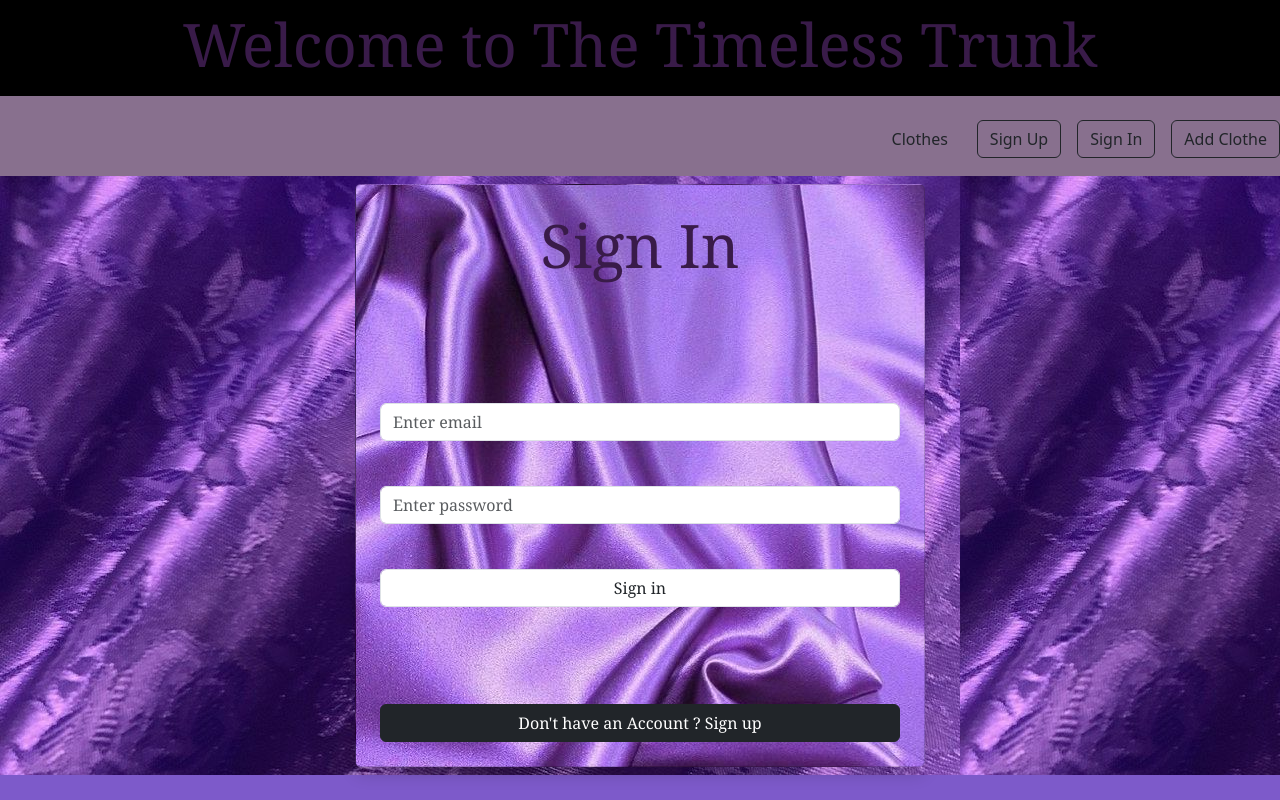
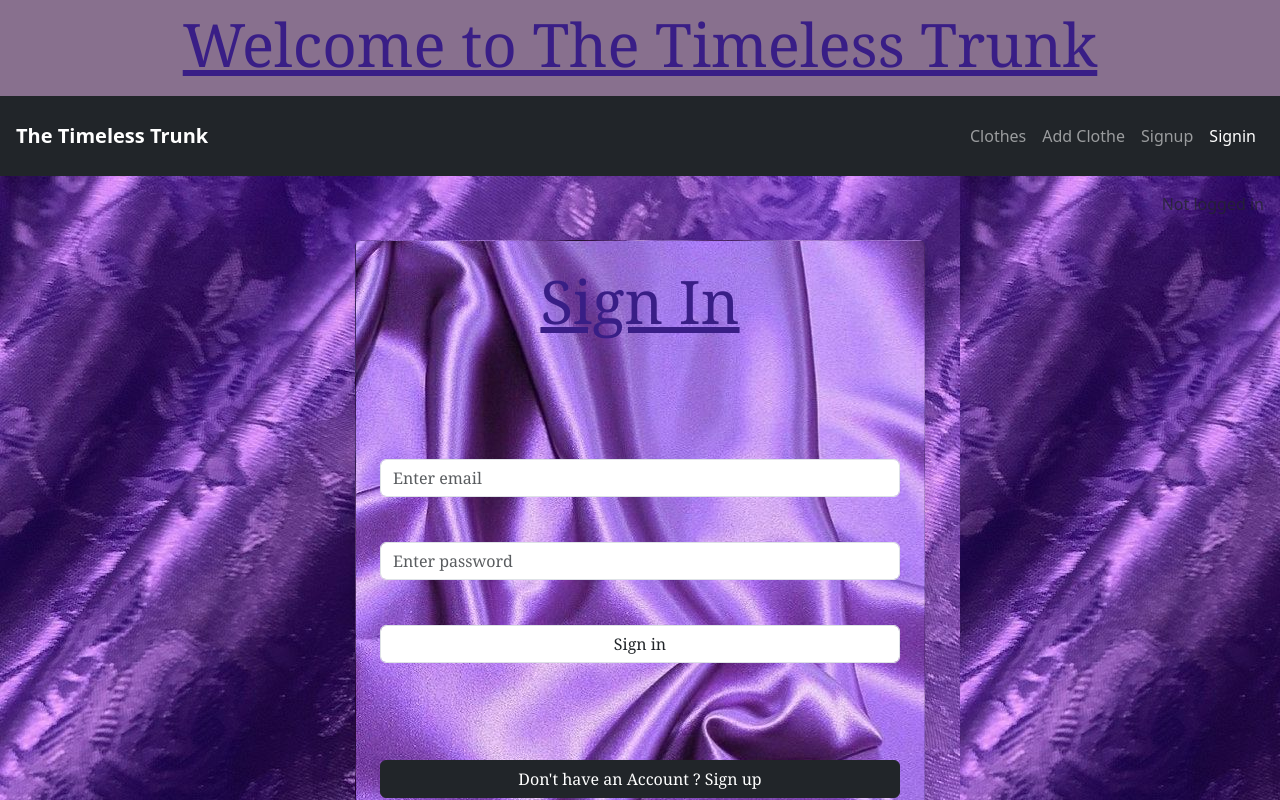
Before and after one commit to est4r-hk/The-Timeless-Trunk, a React (Create React App) app: page /signin in a window 1280 px wide. Shown: the top 800 px of the page. Built offline with nearby package versions, Linux system fonts and the light colour scheme.

Commit message:
second commit

```diff
--- a/src/App.css
+++ b/src/App.css
@@ -14,7 +14,7 @@
 }
 
 .App-header {
-  background-color: black;
+  background-color:  rgb(136, 112, 142);
   min-height: 12vh;
   display: flex;
   flex-direction: column;
@@ -48,7 +48,6 @@ body{
   font-family: Georgia, 'Times New Roman', Times, serif;
   width: 100%;
   height: 100;
-
 }
 
 .product_img{
@@ -57,14 +56,12 @@ body{
   height: 200px;
 }
 
-
 .formin{
   background-image: url(/src/images/Backg.jpg);
   font-family: Georgia, 'Times New Roman', Times, serif;
   font-size: 30px;
   min-height: 10vh;
 }
-
 
 .formup{
   background-image: url(/src/images/Backg.jpg);
@@ -75,7 +72,8 @@ body{
 .header{
   font-family: Georgia, 'Times New Roman', Times, serif;
   font-size: 60px;
-  color: rgb(57, 27, 73);
+  color: #391e86;
+  text-decoration: underline;
 }
 
 #h6{
@@ -83,20 +81,17 @@ body{
   font-family: Georgia, 'Times New Roman', Times, serif;
 }
 
-
 .formadd{
   background-image: url(/src/images/backG2.jpg);
   font-family: Georgia, 'Times New Roman', Times, serif;
   font-size: 30px;
 }
 
-
 .formpesa{
   background-image: url(/src/images/BackG4.jpg);
   font-family: Georgia, 'Times New Roman', Times, serif;
   font-size: 30px;
 }
-
 
 .footer {
   background-color: #7d5aca;
@@ -125,5 +120,42 @@ body{
 }
 
 .footer .border-top {
-  border-color: #2c2c2c !important;
+  border-color: #2c2c2c ;
 }
+
+.header1{
+  text-align: start;
+  font-family: Georgia, 'Times New Roman', Times, serif;
+  font-size: 60px;
+  color: #391e86;
+  text-decoration: underline;
+}
+
+.header2{
+  font-family: Georgia, 'Times New Roman', Times, serif;
+  font-size: 60px;
+  color: #391e86;
+  text-decoration: underline;
+}
+
+
+
+.custom-btn {
+  background-color: #7d5aca;
+  border: none;
+  font-weight: bold;
+}
+
+.custom-btn:hover {
+  background-color: #391e86;
+}
+
+.custom-menu {
+  border-radius: 10px;
+  padding: 10px;
+}
+
+.dropdown-item:hover {
+  background-color: #f1f1f1;
+  color: blueviolet;
+}
--- a/src/App.js
+++ b/src/App.js
@@ -8,6 +8,10 @@ import Signin from './components/Signin';
 import AddClothe from './components/AddClothe';
 import MpesaPayment from './components/MpesaPayment';
 import Footer from './components/Footer';
+import Navbar from './components/Navbar';
+import Carousel  from './components/Mycarousel';
+import UserDetails from './components/UserDetails';
+
 
 
 function App() {
@@ -16,23 +20,30 @@ function App() {
 
     <Router>
 
+
       <div className='App'>
 
         <div className='App-header'>
 
-          <h1 className='header'>Welcome to The Timeless Trunk</h1>
+          <h1 className='header1 text-left '>Welcome to The Timeless Trunk</h1>
 
         </div>
 
-        {/* Linking routes */}
-        <nav className='navs'>
+        <Navbar/>
+        <UserDetails/>
 
-          <br /><Link to="/" className=' App-link btn btn-outline dark ms-3'>Clothes</Link>
-          <Link to="/Signup" className='btn btn-outline-dark ms-3'>Sign Up</Link>
-          <Link to="/Signin" className='btn btn-outline-dark ms-3'>Sign In</Link>
-          <Link to="/AddClothe" className='btn btn-outline-dark ms-3'>Add Clothe</Link>
+          {/* Linking routes
+          <nav className='text-left'>
 
-        </nav>
+
+            <Link to="/" className=' App-link btn btn-outline dark ms-3'>Clothes</Link>
+            <Link to="/Signup" className='btn btn-outline-dark ms-3'>Sign Up</Link>
+            <Link to="/Signin" className='btn btn-outline-dark ms-3'>Sign In</Link>
+            <Link to="/AddClothe" className='btn btn-outline-dark ms-3'>Add Clothe</Link>
+
+          </nav> */}
+
+
 
         <Routes>
 
@@ -43,8 +54,12 @@ function App() {
           <Route path='/makepayment' element={<MpesaPayment/>}/>
 
         </Routes>
+        {/* <Carousel/> */}
+      <Footer/>
 
-      <Footer/>
+
+
+
 
       </div>
 
--- a/src/components/Clothes.jsx
+++ b/src/components/Clothes.jsx
@@ -60,7 +60,7 @@ const Clothes = () => {
                         <p className='text-muted'>{product.product_description}</p>
                         <b className='text-warning'>Ksh.{product.product_cost}</b>
 
-                        <button className='btn btn-dark mt-2 w-100' onClick={()=> navigate("/",{state:{product}})}>Purchase Now</button>
+                        <button className='btn btn-dark mt-2 w-100' onClick={()=> navigate("/makepayment",{state:{product}})}>Purchase Now</button>
                     </div>
                 </div>
             </div>
--- a/src/components/MpesaPayment.jsx
+++ b/src/components/MpesaPayment.jsx
@@ -30,10 +30,15 @@ const handleSubmit = async(e)=>{
   }
 }
   return (
+
     <div className='row justify-content-center'>
+
       <div className='formpesa col-md-6 card shadow card-margin m-2 p-3'>
-        <h1 className='header'>LIPA NA MPESA</h1>
+
+        <h1 className='header2'>LIPA NA MPESA</h1>
+
         <div className=''>
+
           <img className='product_img' src={img_url + product.product_photo} alt={product.product_photo}/>
           <p className='text-danger'>Product Name:{product.product_name}</p>
           <p className='text-warning'>Product Cost:{product.product_cost}</p>
--- /dev/null
+++ b/src/components/Navbar.jsx
@@ -0,0 +1,97 @@
+import { NavLink, useNavigate } from "react-router-dom";
+import { useEffect, useState } from "react";
+
+function Navbar() {
+  const [user, setUser] = useState(null);
+  const navigate = useNavigate();
+
+  // Load user from localStorage
+  useEffect(() => {
+    const storedUser = localStorage.getItem("user");
+    if (storedUser) {
+      setUser(JSON.parse(storedUser));
+    }
+  }, []);
+
+  // Logout function
+  const handleLogout = () => {
+    localStorage.removeItem("user");
+    setUser(null);
+    navigate("/signin");
+  };
+
+  return (
+    <nav className=" navs navbar navbar-expand-lg navbar-dark bg-dark px-3">
+      <NavLink className="navbar-brand fw-bold" to="/signup">
+        The Timeless Trunk
+      </NavLink>
+
+      {/* Mobile toggle */}
+      <button
+        className="navbar-toggler"
+        type="button"
+        data-bs-toggle="collapse"
+        data-bs-target="#navbarNav"
+      >
+        <span className="navbar-toggler-icon"></span>
+      </button>
+
+      <div className="collapse navbar-collapse" id="navbarNav">
+        <ul className="navbar-nav ms-auto">
+
+          {/* Always visible */}
+          <li className="nav-item">
+            <NavLink to="/" className="nav-link">
+              Clothes
+            </NavLink>
+          </li>
+
+          <li className="nav-item">
+            <NavLink to="/addclothe" className="nav-link">
+              Add Clothe
+            </NavLink>
+          </li>
+
+          {/* Conditional Rendering */}
+          {user ? (
+            <>
+              {/* Username */}
+              <li className="nav-item">
+                <span className="nav-link text-success fw-bold">
+                  👋 {user.username}
+                </span>
+              </li>
+
+              {/* Logout */}
+              <li className="nav-item">
+                <button
+                  onClick={handleLogout}
+                  className="btn btn-sm btn-danger ms-2"
+                >
+                  Logout
+                </button>
+              </li>
+            </>
+          ) : (
+            <>
+              <li className="nav-item">
+                <NavLink to="/signup" className="nav-link">
+                  Signup
+                </NavLink>
+              </li>
+
+              <li className="nav-item">
+                <NavLink to="/signin" className="nav-link">
+                  Signin
+                </NavLink>
+              </li>
+            </>
+          )}
+
+        </ul>
+      </div>
+    </nav>
+  );
+}
+
+export default Navbar;
--- /dev/null
+++ b/src/components/UserDetails.jsx
@@ -0,0 +1,51 @@
+import  { useEffect, useState } from 'react'
+
+const UserDetails = () => {
+  const [user, setUser] = useState(null)
+
+  // Load user from localStorage
+  useEffect(() => {
+    const storedUser = localStorage.getItem('user')
+
+    if (storedUser) {
+      setUser(JSON.parse(storedUser))
+    }
+  }, [])
+
+  // Logout function
+  const handleLogout = () => {
+    localStorage.removeItem('user')
+    setUser(null)
+  }
+
+  return (
+    <div className="d-flex justify-content-end align-items-center p-3  text-light">
+
+      {user ? (
+        <div className="d-flex align-items-center gap-3">
+
+          {/* Username */}
+          <div className="fw-bold">
+            👋 Hello, {user.username}
+          </div>
+
+          {/* Logout Button */}
+          <button
+            className="btn btn-danger btn-sm"
+            onClick={handleLogout}
+          >
+            Logout
+          </button>
+
+        </div>
+      ) : (
+        <div className="text-muted">
+          Not logged in
+        </div>
+      )}
+
+    </div>
+  )
+}
+
+export default UserDetails
```
Also changed, not shown: src/components/Mycarousel.jsx (+17 -0 lines).
